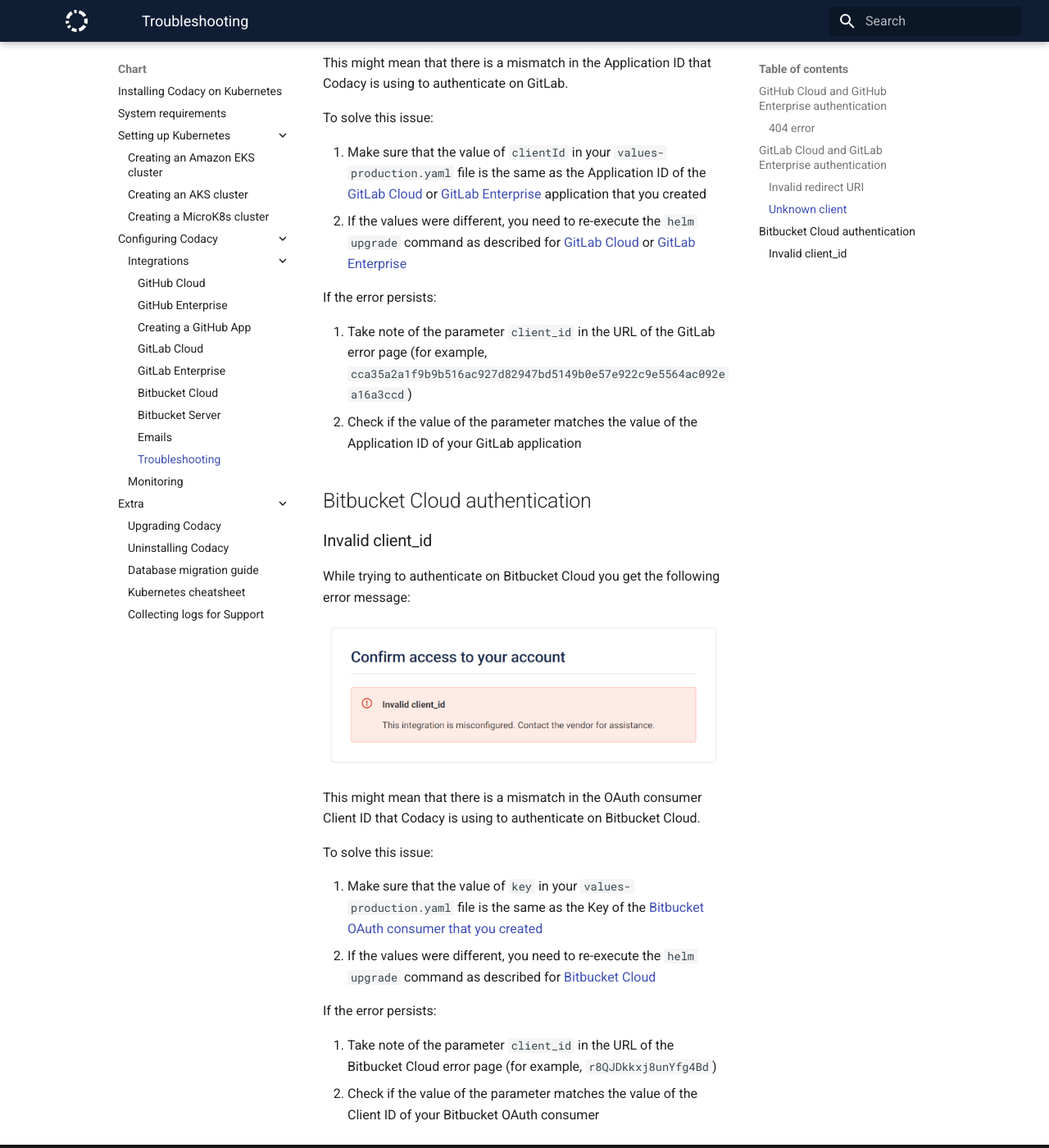
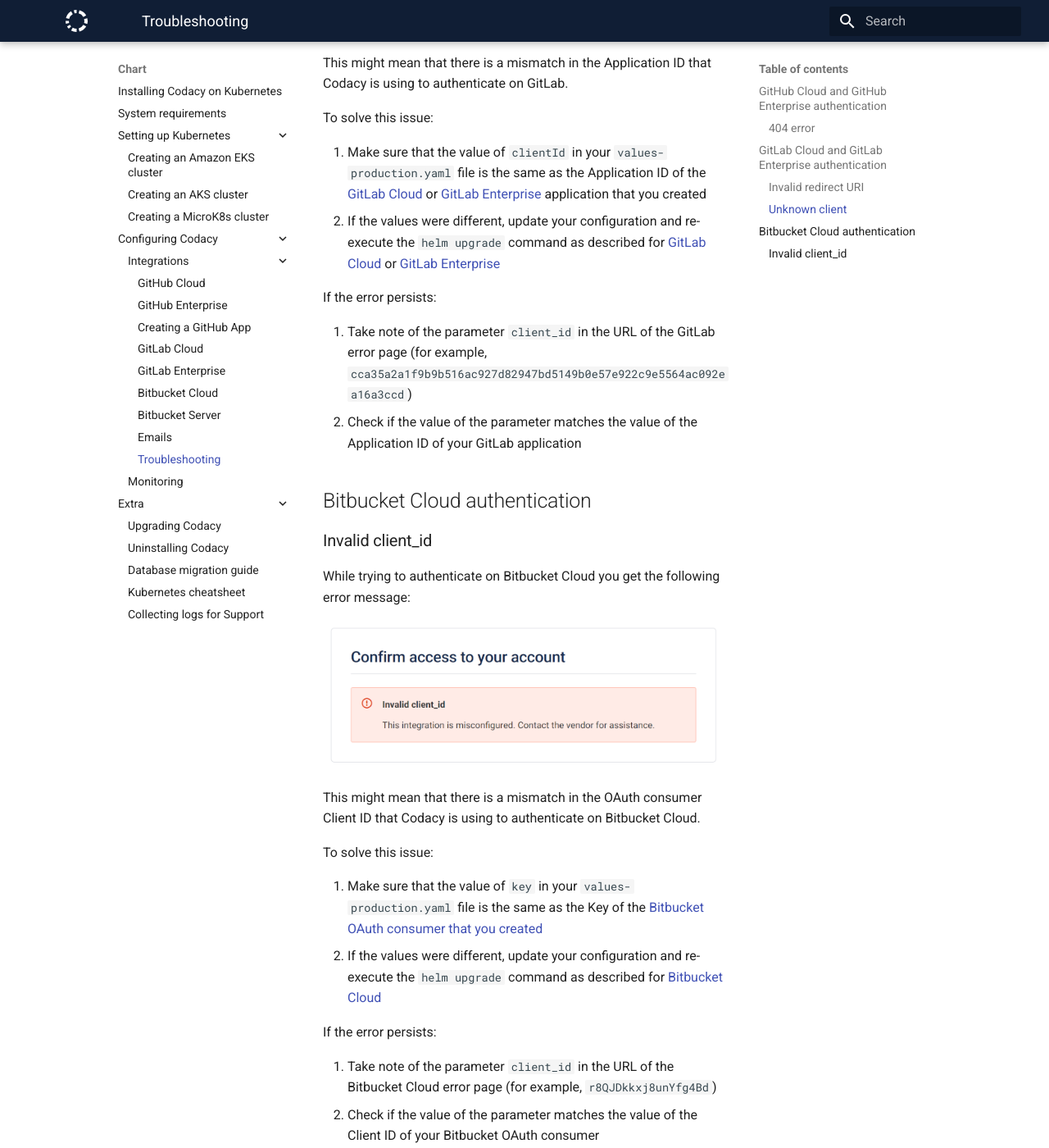
Before and after one commit to codacy/chart, an MkDocs documentation site: the page built from docs/configuration/integrations/troubleshoot.md, in a window 1280 px wide and 1400 px high, scrolled down 2472 px. Shown: the whole window at 82% size. Built offline with MkDocs 1.6.1 and Material for MkDocs 9.7.7, drawn with Linux system fonts in a browser that asks for light colours; some of the changed text lies outside the part shown.

Commit message:
Make explicit the need to update the configuration before helm upgrade

```diff
--- a/docs/configuration/integrations/troubleshoot.md
+++ b/docs/configuration/integrations/troubleshoot.md
@@ -17,7 +17,7 @@
 To solve this issue:
 
 1.  Make sure that the value of `clientId` in your `values-production.yaml` file is the same as the Client ID of the [GitHub App that you created](github-app-create.md)
-2.  If the values were different, you need to re-execute the `helm upgrade` command as described for [GitHub Cloud](github-cloud.md) or [GitHub Enterprise](github-enterprise.md)
+2.  If the values were different, update your configuration and re-execute the `helm upgrade` command as described for [GitHub Cloud](github-cloud.md) or [GitHub Enterprise](github-enterprise.md)
 
 If the error persists:
 
@@ -57,7 +57,7 @@
 To solve this issue:
 
 1.  Make sure that the value of `clientId` in your `values-production.yaml` file is the same as the Application ID of the [GitLab Cloud](gitlab-cloud.md#create-application) or [GitLab Enterprise](gitlab-enterprise.md#create-application) application that you created
-2.  If the values were different, you need to re-execute the `helm upgrade` command as described for [GitLab Cloud](gitlab-cloud.md#configure) or [GitLab Enterprise](gitlab-enterprise.md#configure)
+2.  If the values were different, update your configuration and re-execute the `helm upgrade` command as described for [GitLab Cloud](gitlab-cloud.md#configure) or [GitLab Enterprise](gitlab-enterprise.md#configure)
 
 If the error persists:
 
@@ -77,7 +77,7 @@
 To solve this issue:
 
 1.  Make sure that the value of `key` in your `values-production.yaml` file is the same as the Key of the [Bitbucket OAuth consumer that you created](bitbucket-cloud.md#create-oauth)
-2.  If the values were different, you need to re-execute the `helm upgrade` command as described for [Bitbucket Cloud](bitbucket-cloud.md#configure)
+2.  If the values were different, update your configuration and re-execute the `helm upgrade` command as described for [Bitbucket Cloud](bitbucket-cloud.md#configure)
 
 If the error persists:
 
```
